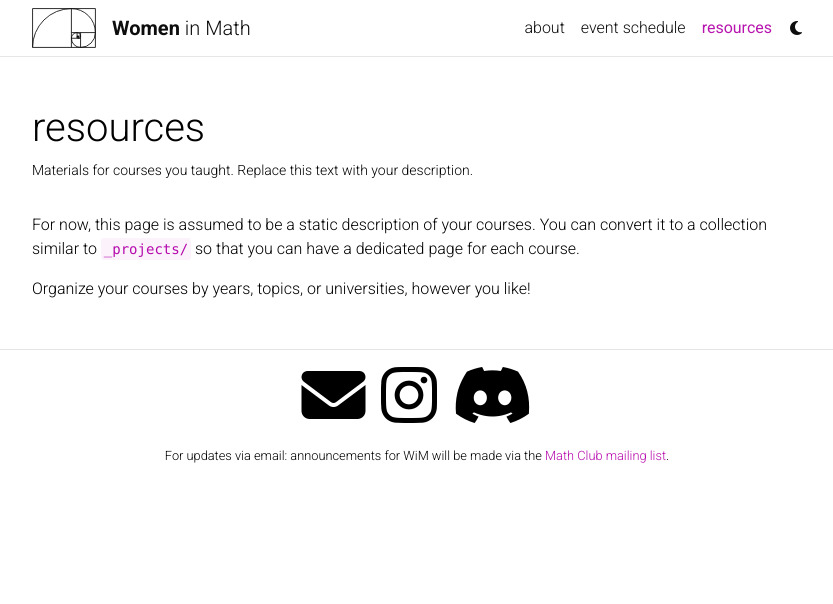
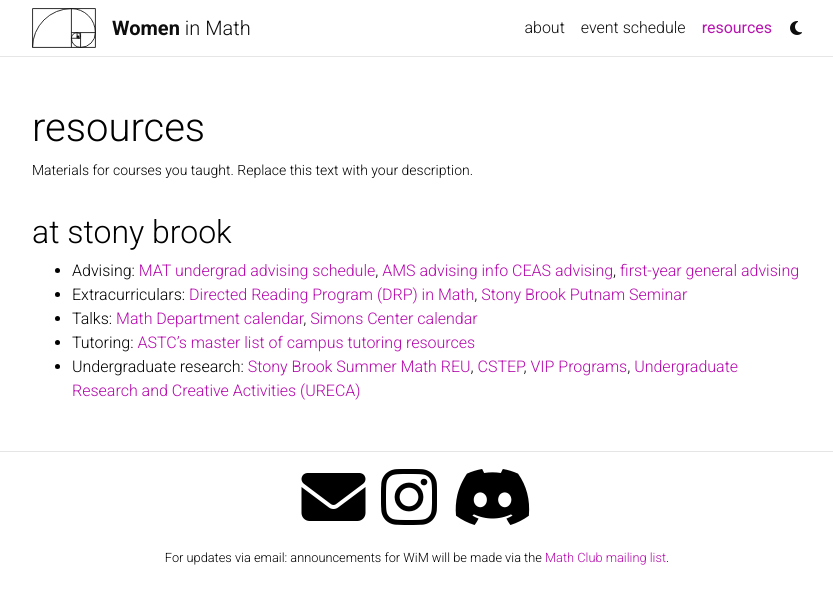
Before and after one commit to sbuwim/sbuwim.github.io, a Jekyll site: the page built from _pages/resources.md, in a window 1280 px wide. Shown: the top 604 px of the page, without its empty margins (223-1056 px from the left). Built offline with Jekyll 4.4.1, drawn with Linux system fonts in a browser that asks for light colours; comment, search, counter and statistics services are not loaded; a style sheet for code colours, icons or effects is not loaded.

Commit message:
Update resources.md

```diff
--- a/_pages/resources.md
+++ b/_pages/resources.md
@@ -7,6 +7,10 @@
 nav_order: 4
 ---
 
-For now, this page is assumed to be a static description of your courses. You can convert it to a collection similar to `_projects/` so that you can have a dedicated page for each course.
+## at stony brook
 
-Organize your courses by years, topics, or universities, however you like!
+- Advising: [MAT undergrad advising schedule](https://www.math.stonybrook.edu/undergraduate-advising-schedule), [AMS advising info](https://www.stonybrook.edu/commcms/ams/undergraduate/programs/advising) [CEAS advising](https://www.stonybrook.edu/commcms/ceas-undergrad/about_us/index.php), [first-year general advising](https://www.stonybrook.edu/commcms/undergraduate-colleges/advising/index.php)
+- Extracurriculars: [Directed Reading Program (DRP) in Math](https://sites.google.com/stonybrook.edu/drp), [Stony Brook Putnam Seminar](https://www.math.stonybrook.edu/~rdhough/putnam_seminar/2022/2022.html)
+- Talks: [Math Department calendar](https://www.math.stonybrook.edu/calendar), [Simons Center calendar](https://scgp.stonybrook.edu/calendar/full-calendar)
+- Tutoring: [ASTC's master list of campus tutoring resources](https://www.stonybrook.edu/commcms/academic_success/students/resources/additional-resources)
+- Undergraduate research: [Stony Brook Summer Math REU](https://www.math.stonybrook.edu/summermath/), [CSTEP](https://www.stonybrook.edu/commcms/stem-smart/college/cstep/index), [VIP Programs](https://www.stonybrook.edu/vipp/), [Undergraduate Research and Creative Activities (URECA)](https://www.stonybrook.edu/commcms/ureca/index.php)
```
